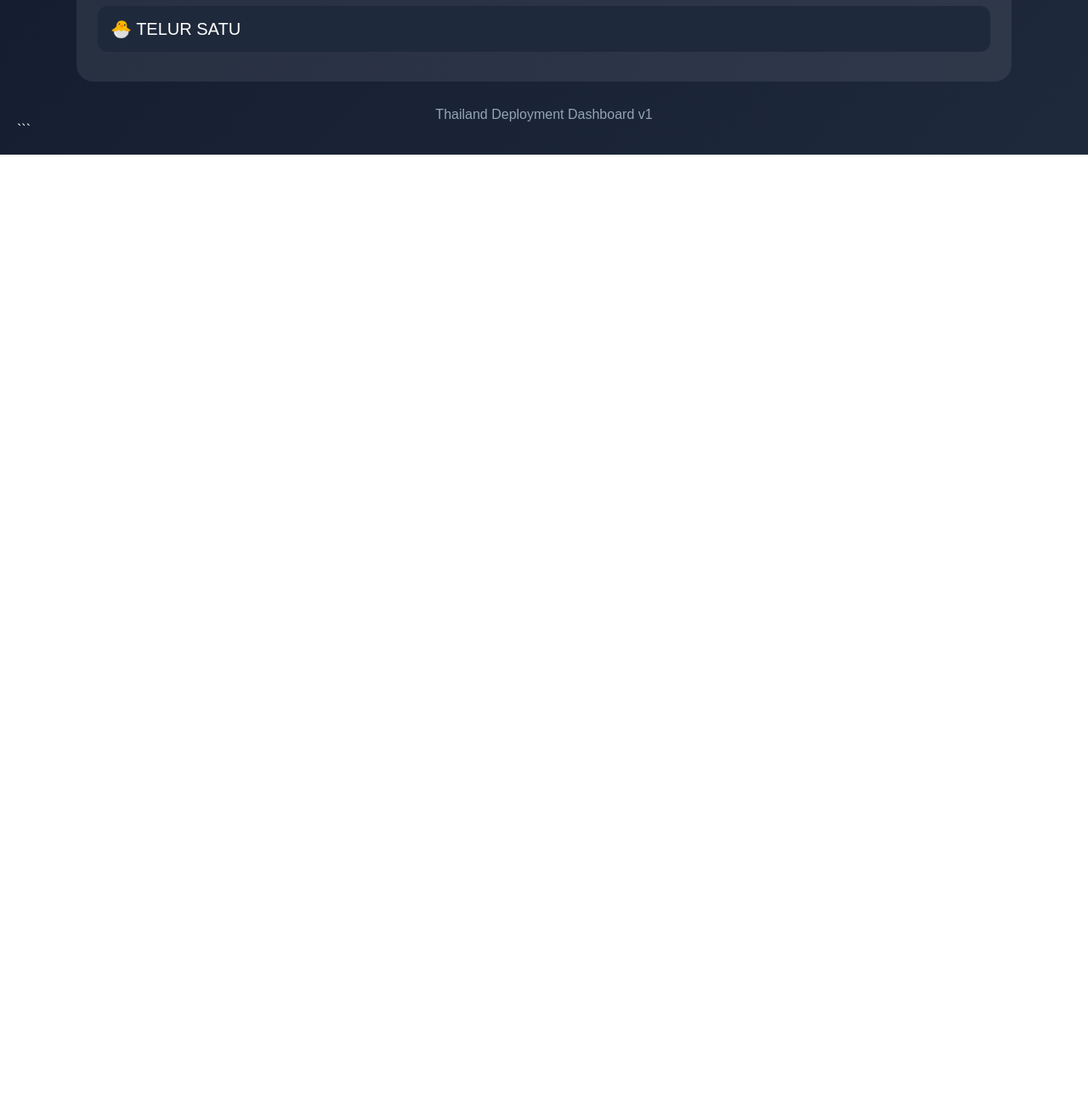
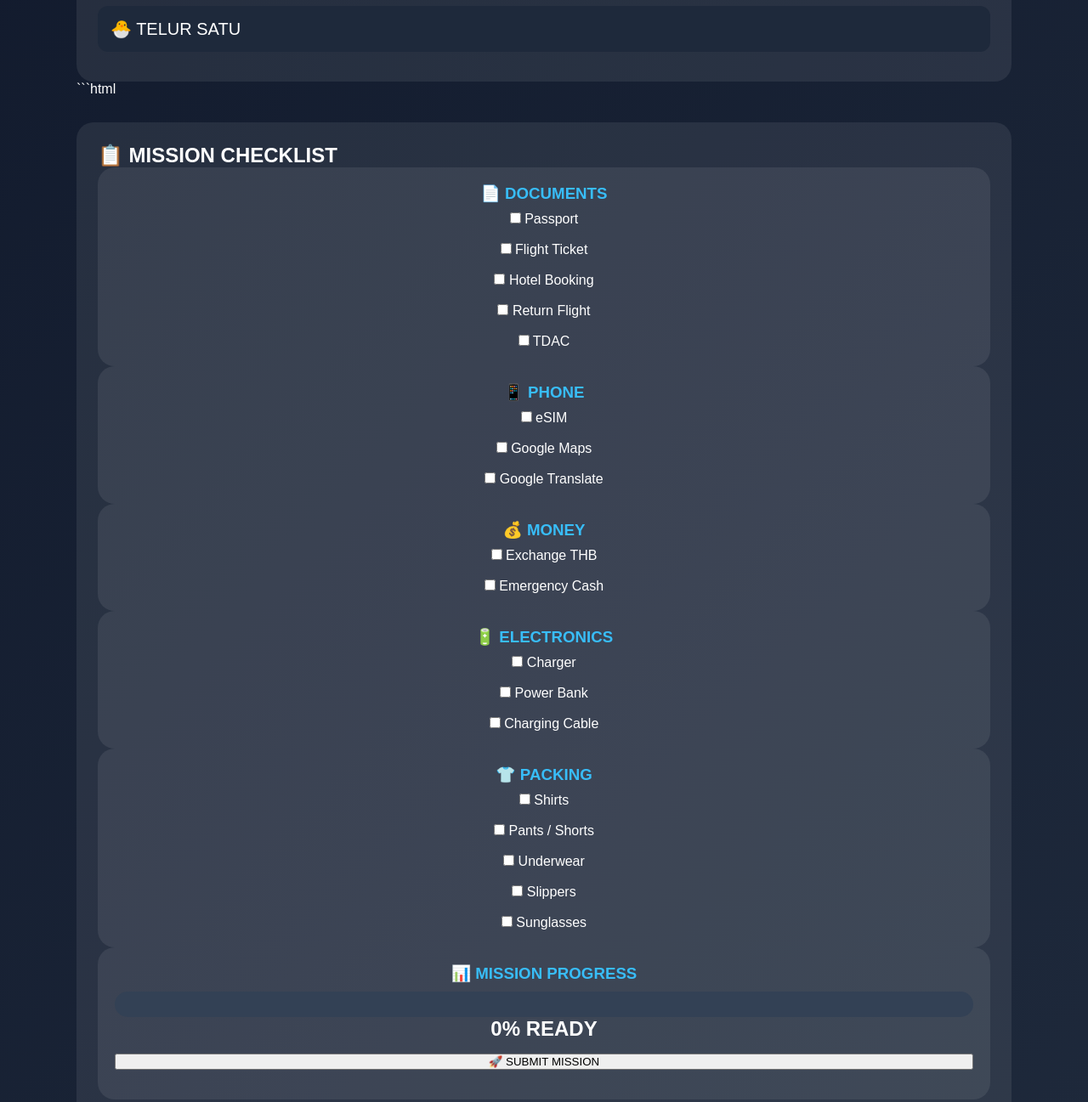
Before and after one commit to amirzhafri25/Thai-is-CALLING, a plain HTML site: page index.html in a window 1280 px wide. Shown: the part 930-2227 px from the top of the page at 85% size. Before the commit the page ends 1112 px from the top, so only its background shows below. Drawn offline with Linux system fonts and the light colour scheme.

Commit message:
index.html

````diff
--- a/index.html
+++ b/index.html
@@ -215,7 +215,106 @@ No Soldier Selected
 </div>
 
 </div>
+```html
+<div class="section">
 
+<h2>📋 MISSION CHECKLIST</h2>
+
+<div class="card">
+<h3>📄 DOCUMENTS</h3>
+
+<label><input type="checkbox" class="check"> Passport</label><br><br>
+<label><input type="checkbox" class="check"> Flight Ticket</label><br><br>
+<label><input type="checkbox" class="check"> Hotel Booking</label><br><br>
+<label><input type="checkbox" class="check"> Return Flight</label><br><br>
+<label><input type="checkbox" class="check"> TDAC</label>
+
+</div>
+
+<div class="card">
+<h3>📱 PHONE</h3>
+
+<label><input type="checkbox" class="check"> eSIM</label><br><br>
+<label><input type="checkbox" class="check"> Google Maps</label><br><br>
+<label><input type="checkbox" class="check"> Google Translate</label>
+
+</div>
+
+<div class="card">
+<h3>💰 MONEY</h3>
+
+<label><input type="checkbox" class="check"> Exchange THB</label><br><br>
+<label><input type="checkbox" class="check"> Emergency Cash</label>
+
+</div>
+
+<div class="card">
+<h3>🔋 ELECTRONICS</h3>
+
+<label><input type="checkbox" class="check"> Charger</label><br><br>
+<label><input type="checkbox" class="check"> Power Bank</label><br><br>
+<label><input type="checkbox" class="check"> Charging Cable</label>
+
+</div>
+
+<div class="card">
+<h3>👕 PACKING</h3>
+
+<label><input type="checkbox" class="check"> Shirts</label><br><br>
+<label><input type="checkbox" class="check"> Pants / Shorts</label><br><br>
+<label><input type="checkbox" class="check"> Underwear</label><br><br>
+<label><input type="checkbox" class="check"> Slippers</label><br><br>
+<label><input type="checkbox" class="check"> Sunglasses</label>
+
+</div>
+
+<div class="card">
+
+<h3>📊 MISSION PROGRESS</h3>
+
+<div style="
+background:#334155;
+height:30px;
+border-radius:20px;
+overflow:hidden;
+">
+
+<div id="progressBar"
+style="
+height:100%;
+width:0%;
+background:#00b894;
+transition:0.5s;
+">
+</div>
+
+</div>
+
+<h2 id="progressText">
+0% READY
+</h2>
+
+<button id="submitMission"
+style="
+margin-top:15px;
+width:100%;
+">
+🚀 SUBMIT MISSION
+</button>
+
+<div id="missionResult"
+style="
+margin-top:15px;
+font-size:24px;
+font-weight:bold;
+text-align:center;
+">
+</div>
+
+</div>
+
+</div>
+```
 <div class="footer">
 Thailand Deployment Dashboard v1
 </div>
@@ -278,6 +377,99 @@ player.innerText;
 );
 
 });
+```javascript
+const checks =
+document.querySelectorAll(".check");
+
+function updateMission(){
+
+let checked = 0;
+
+checks.forEach(c=>{
+if(c.checked) checked++;
+});
+
+let percent =
+Math.round(
+(checked/checks.length)*100
+);
+
+document.getElementById(
+"progressBar"
+).style.width =
+percent+"%";
+
+document.getElementById(
+"progressText"
+).innerHTML =
+percent + "% READY";
+
+}
+
+checks.forEach(c=>{
+c.addEventListener(
+"change",
+updateMission
+);
+});
+
+document.getElementById(
+"submitMission"
+).addEventListener(
+"click",
+()=>{
+
+const passport =
+checks[0].checked;
+
+let checked = 0;
+
+checks.forEach(c=>{
+if(c.checked) checked++;
+});
+
+let percent =
+Math.round(
+(checked/checks.length)*100
+);
+
+if(!passport){
+
+document.getElementById(
+"missionResult"
+).innerHTML =
+"🚨 Passport pon lupa ke CIBAI";
+
+return;
+}
+
+if(percent < 50){
+
+document.getElementById(
+"missionResult"
+).innerHTML =
+"🤡 KAU INGAT LUCU KE BABI";
+
+}
+else if(percent === 100){
+
+document.getElementById(
+"missionResult"
+).innerHTML =
+"💙 AFFIQ HISAP SAMPAI BIRU 🎉";
+
+}
+else{
+
+document.getElementById(
+"missionResult"
+).innerHTML =
+"😎 THAILAND CALLING";
+
+}
+
+});
+```
 
 </script>
 
````
